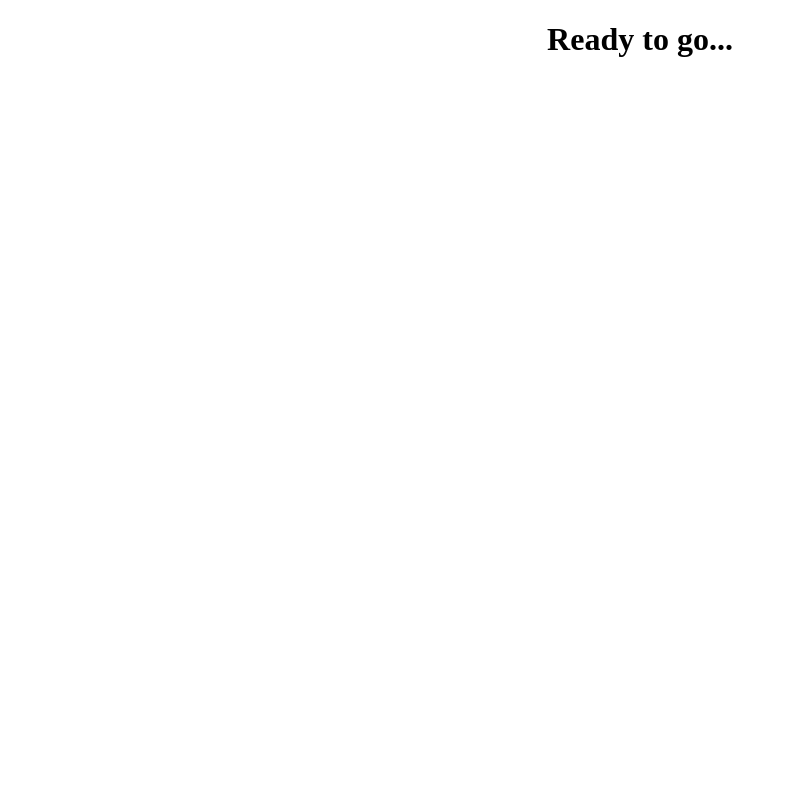
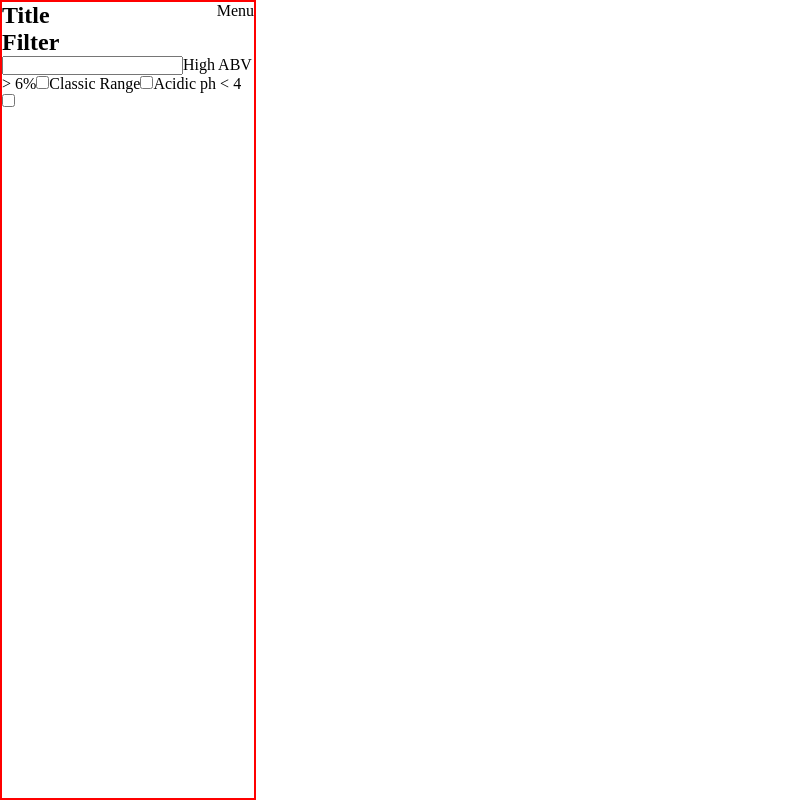
Before and after one commit to adampaulsackfield/beer-project, a React (Create React App) app: page / in a window 1280 px wide. Shown: the whole page, without its empty margins (0-793 px from the left). Built offline with nearby package versions, Linux system fonts and the light colour scheme.

Commit message:
Set up nav sidebar

```diff
--- a/src/App.css
+++ /dev/null
@@ -1,38 +0,0 @@
-.App {
-  text-align: center;
-}
-
-.App-logo {
-  height: 40vmin;
-  pointer-events: none;
-}
-
-@media (prefers-reduced-motion: no-preference) {
-  .App-logo {
-    animation: App-logo-spin infinite 20s linear;
-  }
-}
-
-.App-header {
-  background-color: #282c34;
-  min-height: 100vh;
-  display: flex;
-  flex-direction: column;
-  align-items: center;
-  justify-content: center;
-  font-size: calc(10px + 2vmin);
-  color: white;
-}
-
-.App-link {
-  color: #61dafb;
-}
-
-@keyframes App-logo-spin {
-  from {
-    transform: rotate(0deg);
-  }
-  to {
-    transform: rotate(360deg);
-  }
-}
--- a/src/App.jsx
+++ b/src/App.jsx
@@ -1,9 +1,11 @@
-import './App.css';
+import './App.scss';
+
+import Layout from './containers/Layout/Layout';
 
 function App() {
 	return (
-		<div className='App'>
-			<h1>Ready to go...</h1>
+		<div className='container'>
+			<Layout />
 		</div>
 	);
 }
--- /dev/null
+++ b/src/App.scss
@@ -0,0 +1,2 @@
+@use './assets/sass/reset';
+@use './assets/sass/base';
--- /dev/null
+++ b/src/assets/sass/_base.scss
@@ -0,0 +1,8 @@
+.container {
+	max-width: 1200px;
+	margin: 0 auto;
+}
+
+body {
+	display: flex;
+}
--- /dev/null
+++ b/src/assets/sass/_reset.scss
@@ -0,0 +1,5 @@
+* {
+	margin: 0;
+	padding: 0;
+	box-sizing: border-box;
+}
--- /dev/null
+++ b/src/components/Navbar/Navbar.jsx
@@ -0,0 +1,57 @@
+import './Navbar.scss';
+
+const Navbar = () => {
+	return (
+		<aside className='navbar'>
+			<header className='navbar__header'>
+				<h1>Title</h1>
+				<p className='navbar__menu' id='menu'>
+					Menu
+				</p>
+			</header>
+
+			<form className='navbar__form' onSubmit={''}>
+				<h2>Filter</h2>
+
+				<input
+					className='navbar__form__input'
+					type='text'
+					name='search'
+					id='search'
+				/>
+
+				<label className='navbar__form__label' htmlFor='highAbv'>
+					High ABV &gt; 6%
+				</label>
+				<input
+					className='navbar__form__checkbox'
+					type='checkbox'
+					name='highAbv'
+					id='highAbv'
+				/>
+
+				<label className='navbar__form__label' htmlFor='highAbv'>
+					Classic Range
+				</label>
+				<input
+					className='navbar__form__checkbox'
+					type='checkbox'
+					name='classic'
+					id='classic'
+				/>
+
+				<label className='navbar__form__label' htmlFor='highAbv'>
+					Acidic ph &lt; 4
+				</label>
+				<input
+					className='navbar__form__checkbox'
+					type='checkbox'
+					name='acidic'
+					id='acidic'
+				/>
+			</form>
+		</aside>
+	);
+};
+
+export default Navbar;
--- /dev/null
+++ b/src/components/Navbar/Navbar.scss
@@ -0,0 +1,17 @@
+@use '../../assets/sass/variables' as *;
+
+.navbar {
+	height: 100vh;
+	width: 20vw;
+	border: solid 2px red;
+
+	display: flex;
+	flex-direction: column;
+	align-items: center;
+
+	&__header {
+		width: 100%;
+		display: flex;
+		justify-content: space-between;
+	}
+}
--- /dev/null
+++ b/src/containers/Layout/Layout.jsx
@@ -0,0 +1,12 @@
+import Navbar from '../../components/Navbar/Navbar';
+import './Layout.scss';
+
+const Layout = () => {
+	return (
+		<>
+			<Navbar />
+		</>
+	);
+};
+
+export default Layout;
```
Also changed, not shown: src/components/placeholder.md (deleted, +0 -1 lines), src/containers/placeholder.md (deleted, +0 -1 lines), src/assets/sass/_variables.scss (renamed from src/assets/sass/_variable.scss), src/containers/Layout/Layout.scss (added), 2 other files (tests, documents, lock files or other folders).
